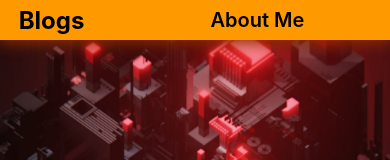
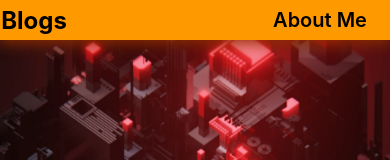
Before and after one commit to SundeepChand/Personal-Blogs, a Next.js app: page / in a window 390 px wide. Shown: the top 160 px of the page. Built offline with nearby package versions, Linux system fonts and the light colour scheme.

Commit message:
Fixed about me button

```diff
--- a/components/Navbar.js
+++ b/components/Navbar.js
@@ -1,10 +1,10 @@
-import Link from 'next/link'
-import styles from '../styles/components/Navbar.module.scss'
+import Link from "next/link";
+import styles from "../styles/components/Navbar.module.scss";
 
 export default function Navbar() {
   return (
     <nav className={styles.container}>
-      <Link href='/'>
+      <Link href="/">
         <div className={styles.logo}>
           <h1>Blogs</h1>
         </div>
@@ -16,12 +16,14 @@ export default function Navbar() {
             <a>Search</a>
           </div>
         */}
-        <Link href='/about'>
+        <Link href="/about">
           <div className={styles.btnNav}>
-            <a>About Me</a>
+            <a>
+              <p>About Me</p>
+            </a>
           </div>
         </Link>
       </div>
     </nav>
-  )
+  );
 }
--- a/styles/components/Navbar.module.scss
+++ b/styles/components/Navbar.module.scss
@@ -19,8 +19,7 @@
   @extend %flex;
   @extend %flex-nowrap;
   @extend %flex-space-around;
-  width: 60%;
-  max-width: 200px;
+  max-width: 400px;
 }
 
 .logo {
@@ -37,6 +36,8 @@
 
 .btnNav {
   @extend %flex;
+  text-align: center;
+  width: 160px;
   height: $navbar-height-default;
   padding: $padding-default;
   margin: 0;
@@ -45,6 +46,7 @@
   transition: 0.2s ease-in;
 
   & a {
+    width: 100%;
     color: inherit;
     text-decoration: none;
   }
@@ -59,7 +61,11 @@
   .btnNav {
     height: $navbar-height-small;
   }
+  .container {
+    padding: 0 $padding-small;
+  }
   .btnNav {
+    width: 100px;
     padding: 0;
   }
   .logo {
--- a/styles/variables/spacing.scss
+++ b/styles/variables/spacing.scss
@@ -1,3 +1,4 @@
 $padding-default: 10%;
+$padding-small: 20px;
 
 $padding-post-card: 10px;
```
